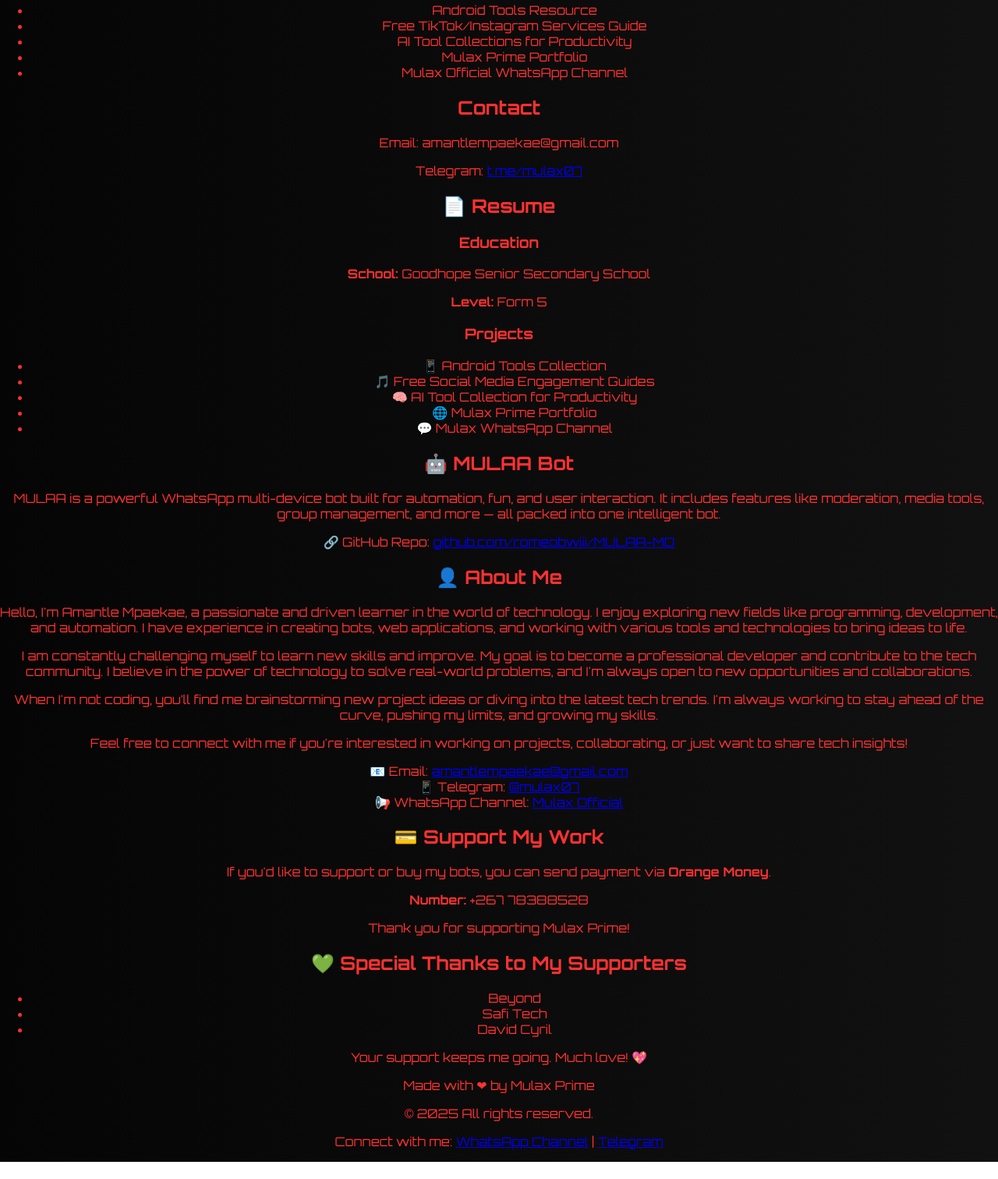
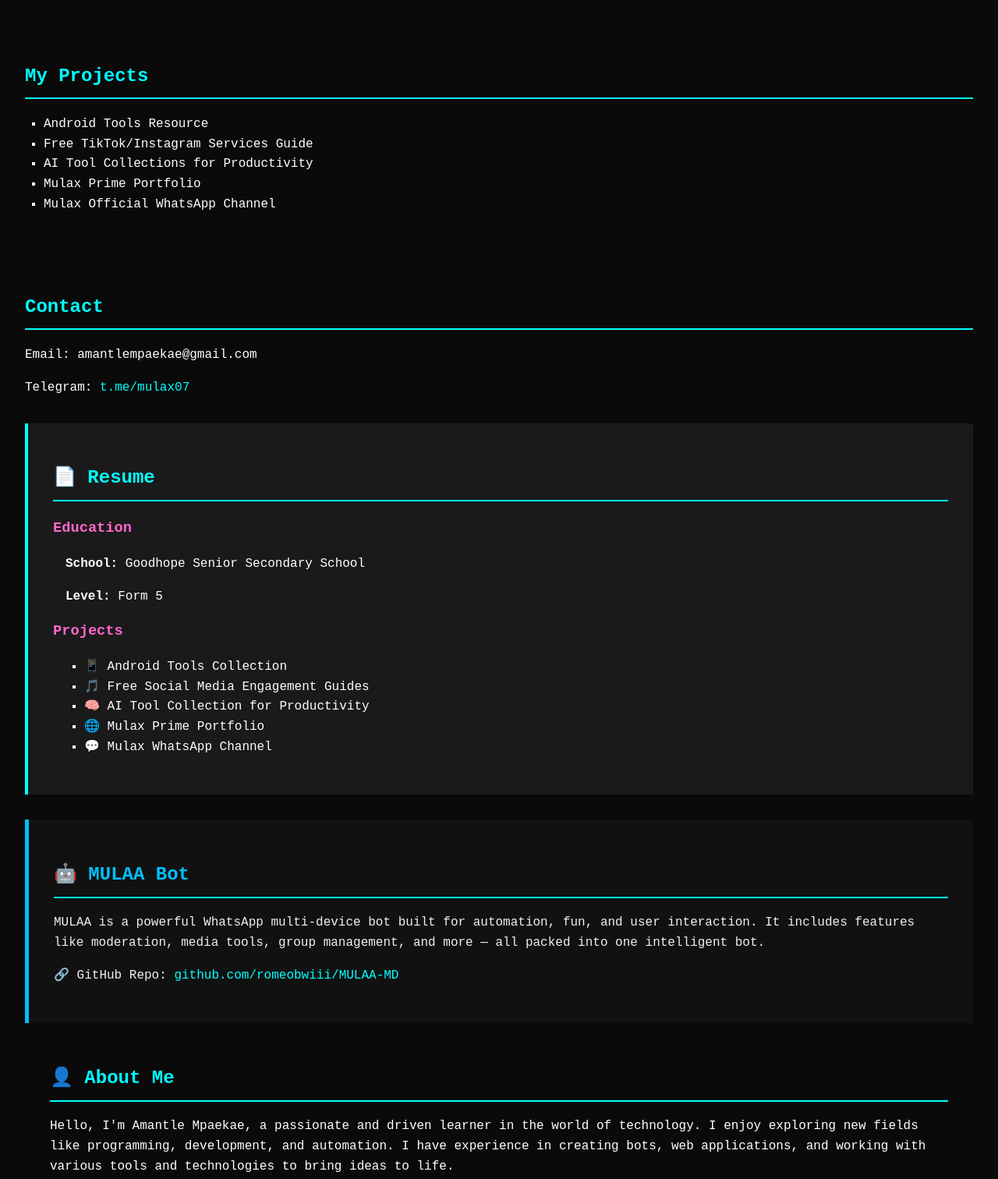
Before and after one commit to romeobwiii/mulax_prime, a plain HTML site: page index.html in a window 1280 px wide. Shown: the part 354-1866 px from the top of the page at 78% size. Before the commit the page ends 1844 px from the top, so only its background shows below. Drawn offline with Linux system fonts and the light colour scheme.

Commit message:
Update style.css

```diff
--- a/style.css
+++ b/style.css
@@ -1,91 +1,148 @@
-/* 🔥 Professional IT Manager Hacker Theme 🔥 */
-@import url('https://fonts.googleapis.com/css2?family=Orbitron:wght@400;700&family=VT323&display=swap');
 
-/* Background: Cyber-Hacker Design */
 body {
-    background: linear-gradient(90deg, #050505, #111111);
-    color: #ff3131;
-    font-family: 'Orbitron', sans-serif;
-    text-align: center;
-    margin: 0;
-    padding: 0;
-    overflow: hidden;
+  margin: 0;
+  padding: 0;
+  background-color: #0a0a0a;
+  color: #ffffff;
+  font-family: 'Courier New', Courier, monospace;
+  line-height: 1.6;
 }
 
-/* Glowing Header */
-h1 {
-    font-size: 3.8rem;
-    text-shadow: 0 0 15px #ff3131, 0 0 30px #ff3131;
-    text-transform: uppercase;
-    animation: glow 2s infinite alternate;
+header {
+  background-color: #111;
+  padding: 2rem;
+  text-align: center;
 }
 
-/* Animated Subtitle */
-.subtitle {
-    font-size: 2rem;
-    font-family: 'VT323', monospace;
-    color: #ff3131;
-    text-shadow: 0 0 10px #ff3131, 0 0 30px #ff3131;
-    animation: slide 4s infinite alternate;
+header h1 {
+  margin: 0;
+  font-size: 2.5rem;
 }
 
-/* Executive Hacker Console */
-.console-box {
-    background-color: rgba(10, 10, 10, 0.9);
-    padding: 25px;
-    border: 3px solid #ff3131;
-    font-family: 'VT323', monospace;
-    color: #ff3131;
-    box-shadow: 0 0 15px #ff3131;
-    width: 80%;
-    margin: auto;
+header p {
+  margin: 0.5rem 0 0;
+  color: #00ffff;
 }
 
-/* Typing Effect */
-.typing {
-    white-space: nowrap;
-    overflow: hidden;
-    border-right: 3px solid #ff3131;
-    animation: typing 3s steps(40, end), blink-cursor 1s infinite;
+section {
+  padding: 2rem;
 }
 
-/* Modern Cyber Buttons */
-.command-btn {
-    background: transparent;
-    border: 3px solid #ff3131;
-    color: #ff3131;
-    font-size: 1.4rem;
-    padding: 12px 30px;
-    cursor: pointer;
-    transition: 0.4s;
-    box-shadow: 0 0 10px #ff3131, 0 0 20px #ff3131;
+section h2 {
+  color: #00ffff;
+  border-bottom: 2px solid #00ffff;
+  padding-bottom: 0.5rem;
 }
 
-.command-btn:hover {
-    background: #ff3131;
-    color: #0a0a0a;
-    box-shadow: 0 0 15px #ff3131, 0 0 30px #ff3131;
-    transform: scale(1.1);
+ul {
+  list-style-type: square;
+  padding-left: 1.5rem;
 }
 
-/* Glowing Text Animation */
-@keyframes glow {
-    0% { text-shadow: 0 0 15px #ff3131;}
-    100% { text-shadow: 0 0 30px #ff3131;}
+a {
+  color: #00ffff;
+  text-decoration: none;
 }
 
-/* Sliding Text Effect */
-@keyframes slide {
-    0% { transform: translateX(-40px);}
-    100% { transform: translateX(40px);}
+a:hover {
+  text-decoration: underline;
 }
 
-/* Console Typing Effect */
-@keyframes typing {
-    from { width: 0;}
-    to { width: 100%;}
+footer {
+  text-align: center;
+  padding: 1rem;
+  background-color: #111;
+  color: #ffffff;
 }
 
-@keyframes blink-cursor {
-    50% { border-right-color: transparent;}
+#resume {
+  background-color: #1a1a1a;
+  padding: 2rem;
+  margin: 2rem 0;
+  border-left: 4px solid #00ffff;
 }
+
+#resume h3 {
+  margin-top: 1rem;
+  color: #ff66cc;
+}
+
+#resume p, #resume li {
+  margin-left: 1rem;
+}
+
+#mulaa-bot {
+  background: #111;
+  padding: 2rem;
+  border-left: 5px solid #00bfff;
+  margin-top: 2rem;
+  color: #f0f0f0;
+}
+
+#mulaa-bot h2 {
+  color: #00bfff;
+}
+
+#mulaa-bot a {
+  color: #00ffff;
+  text-decoration: none;
+}
+
+#payment {
+  background-color: #1a1a1a;
+  padding: 2rem;
+  margin-top: 2rem;
+  border-left: 4px solid #ff6600;
+  color: #ffffff;
+}
+
+#payment h2 {
+  color: #ff6600;
+  margin-bottom: 1rem;
+}
+
+#payment p {
+  margin: 0.5rem 0;
+  font-size: 1.1rem;
+}
+
+#supporters {
+  background-color: #141414;
+  padding: 2rem;
+  margin-top: 2rem;
+  border-left: 4px solid #33cc33;
+  color: #ffffff;
+}
+
+#supporters h2 {
+  color: #33cc33;
+  margin-bottom: 1rem;
+}
+
+#supporters ul {
+  list-style-type: circle;
+  padding-left: 1.5rem;
+}
+
+#supporters li {
+  margin: 0.5rem 0;
+  font-size: 1.1rem;
+}
+footer {
+  background-color: #111;
+  color: #fff;
+  text-align: center;
+  padding: 1.5rem;
+  font-size: 0.95rem;
+  margin-top: 2rem;
+  border-top: 2px solid #00ffff;
+}
+
+footer a {
+  color: #00ffff;
+  text-decoration: none;
+}
+
+footer a:hover {
+  text-decoration: underline;
+}
```
